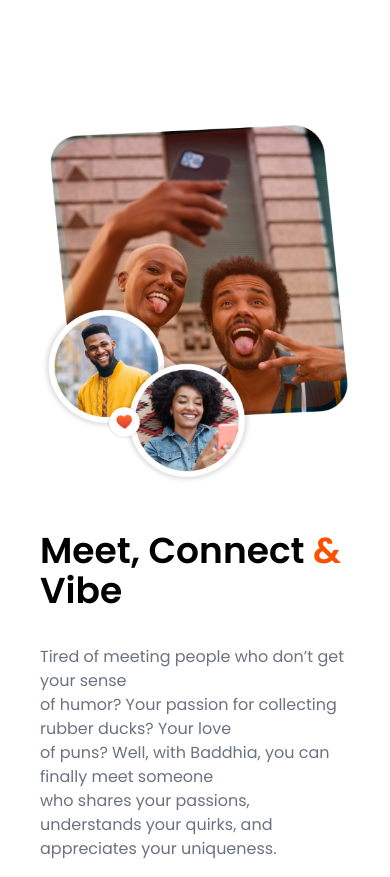
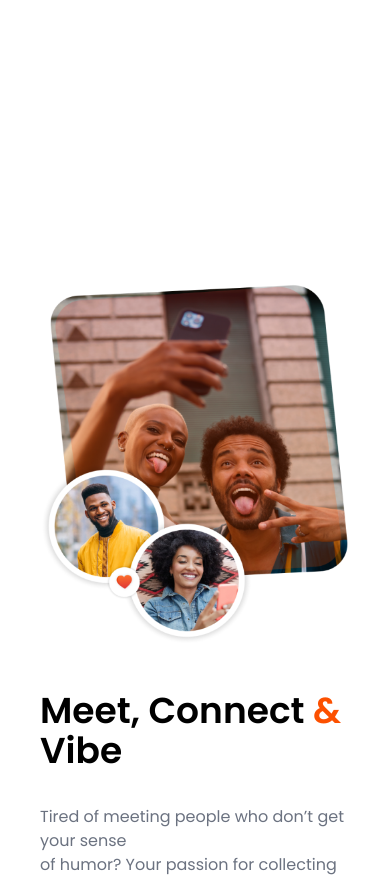
Before and after one commit to Tolutoon/baddhia, a React (Vite) app: page / in a window 390 px wide. Shown: the part 1180-2057 px from the top of the page. Built offline with nearby package versions, Linux system fonts and the light colour scheme.

Commit message:
in progress

```diff
--- a/src/App.jsx
+++ b/src/App.jsx
@@ -13,7 +13,6 @@ function App() {
     <Routes>
       <Route path='/' element={<Home />}/>
       <Route path='/about' element={<About />}/>
-      <Route path='/blog' element={<Blog />}/>
     </Routes>
   )
 }
--- /dev/null
+++ b/src/components/BlogFooter.jsx
@@ -0,0 +1,12 @@
+import React from 'react'
+
+
+function BlogFooter() {
+  return (
+    <div className="bg-[url('/images/Rectangle.png')] bg-no-repeat px-96">
+        jdfkjzdkj
+    </div>
+  )
+}
+
+export default BlogFooter
--- a/src/components/CardBenefits.jsx
+++ b/src/components/CardBenefits.jsx
@@ -5,7 +5,7 @@ import emojis from "/images/emojis.png";
 function CardBenefits() {
   return (
     <div className="px-10 mb-20">
-      <div className="flex xl:pt-40 items-center flex-col md:flex-row justify-center w-full gap-[44px] md:gap-[144px]">
+      <div className="flex pt-40 items-center flex-col md:flex-row justify-center w-full gap-[44px] md:gap-[144px]">
         <div>
           <img className="h-[363px] w-[323px]" src={connectImage} alt="" />
         </div>
```
